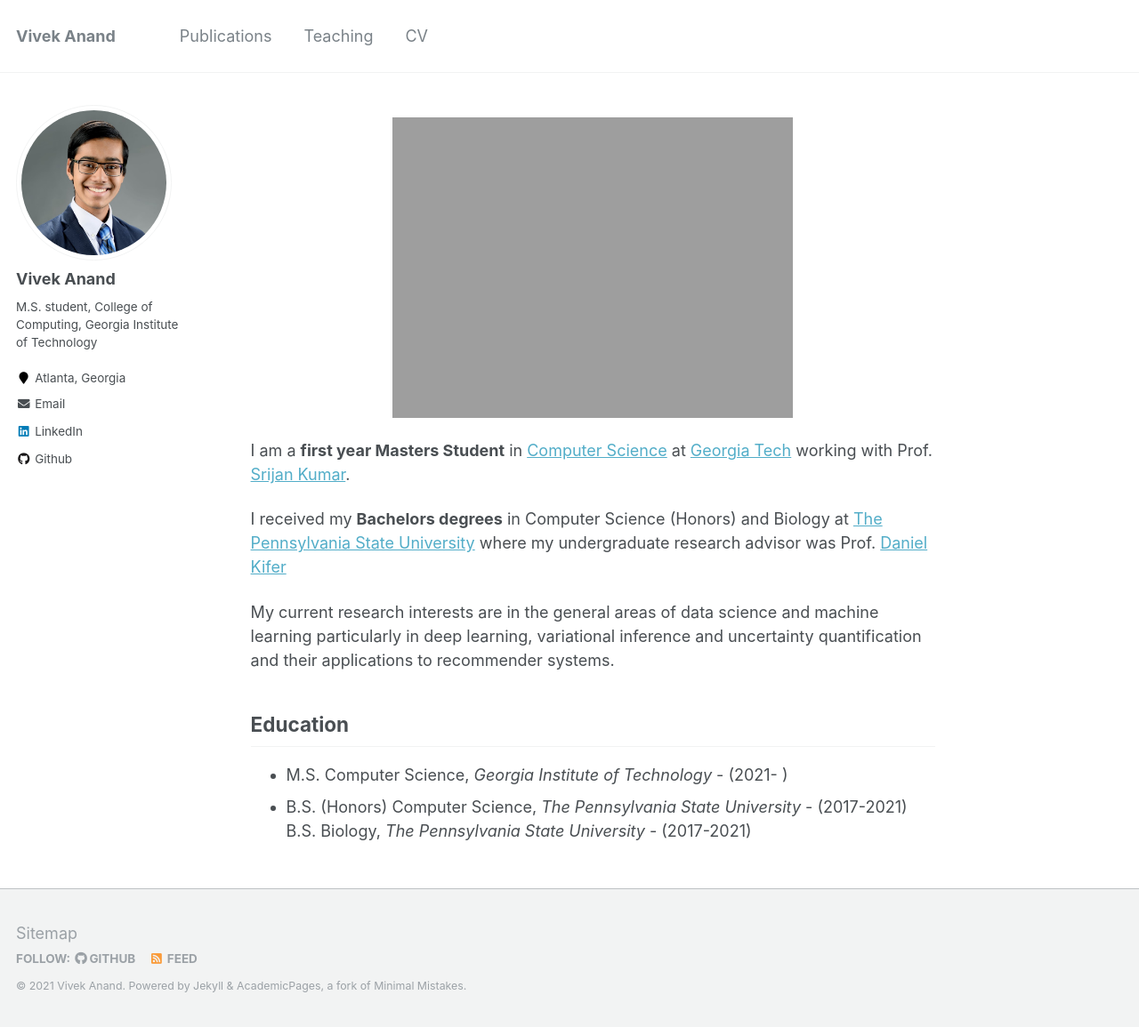
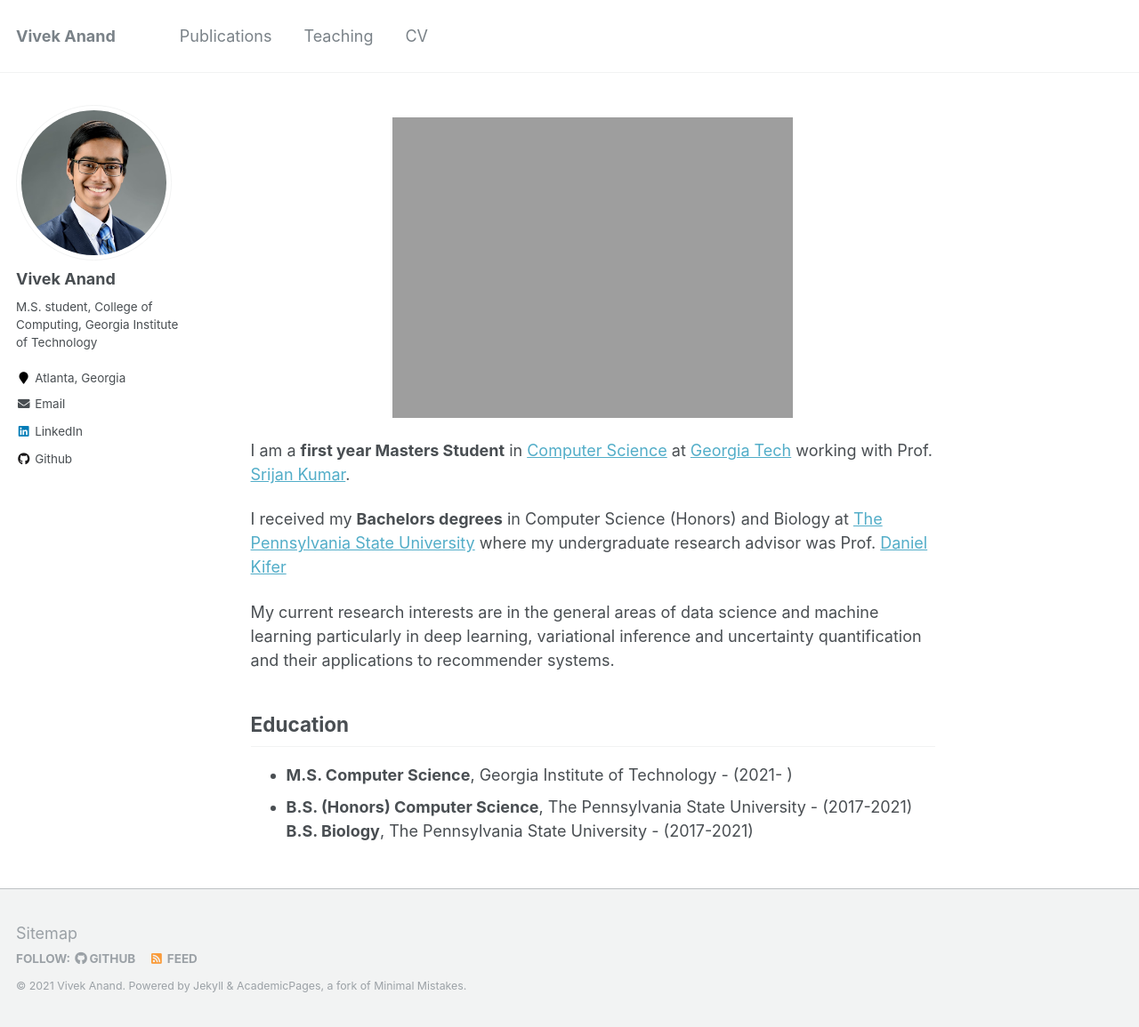
Before and after one commit to Vivdaddy/Vivdaddy.github.io, a Jekyll site: the page built from _pages/about.md, in a window 1280 px wide and 1155 px high. Shown: the whole window at 89% size. Built offline with Jekyll 4.4.1, drawn with Linux system fonts in a browser that asks for light colours.

Commit message:
formatting

```diff
--- a/_pages/about.md
+++ b/_pages/about.md
@@ -21,6 +21,6 @@ I received my **Bachelors degrees** in Computer Science (Honors) and Biology at
 My current research interests are in the general areas of data science and machine learning particularly in deep learning, variational inference and uncertainty quantification and their applications to recommender systems.
 
 ## Education
-* M.S. Computer Science, *Georgia Institute of Technology*            - (2021-    )
-* B.S. (Honors) Computer Science, *The Pennsylvania State University* - (2017-2021)
-  B.S. Biology, *The Pennsylvania State University*                   - (2017-2021)
+* **M.S. Computer Science**, Georgia Institute of Technology            - (2021-    )
+* **B.S. (Honors) Computer Science**, The Pennsylvania State University - (2017-2021)\
+  **B.S. Biology**, The Pennsylvania State University                   - (2017-2021)
```
